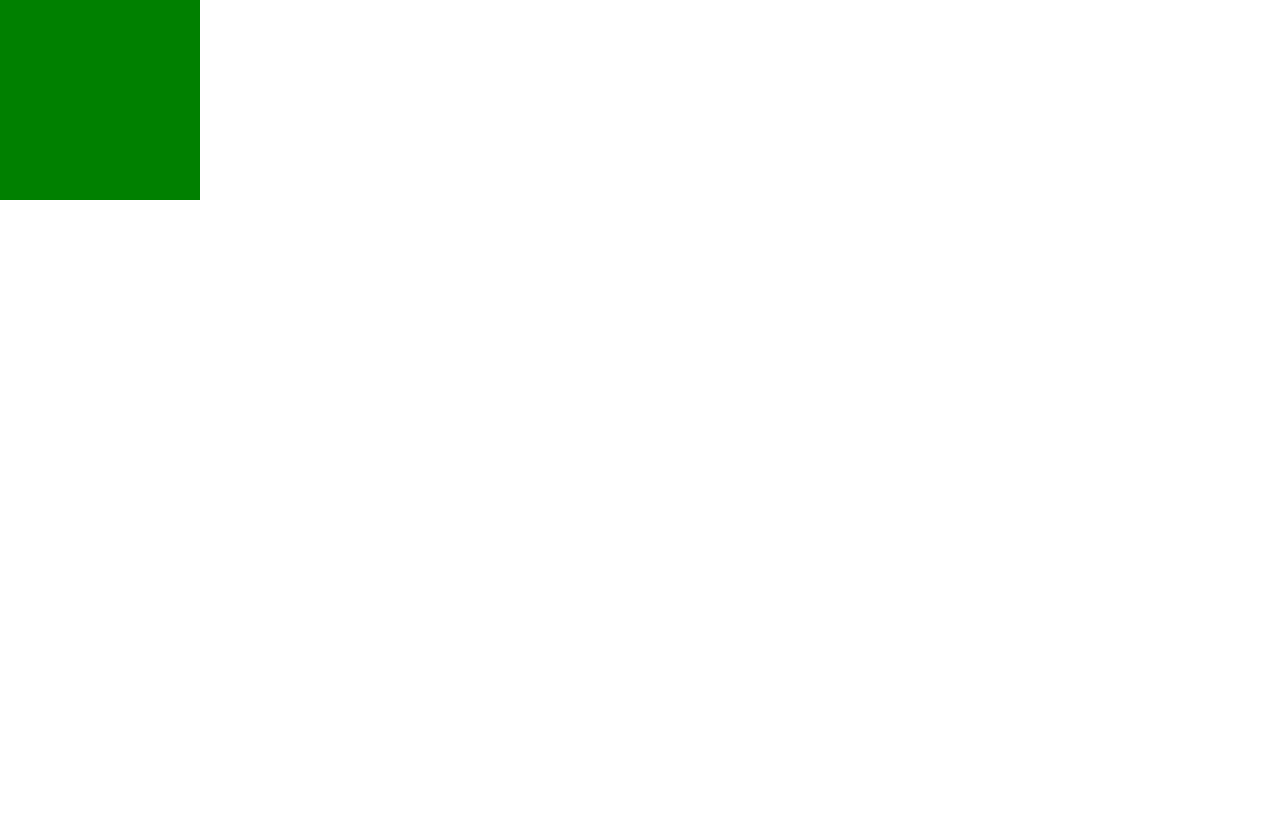
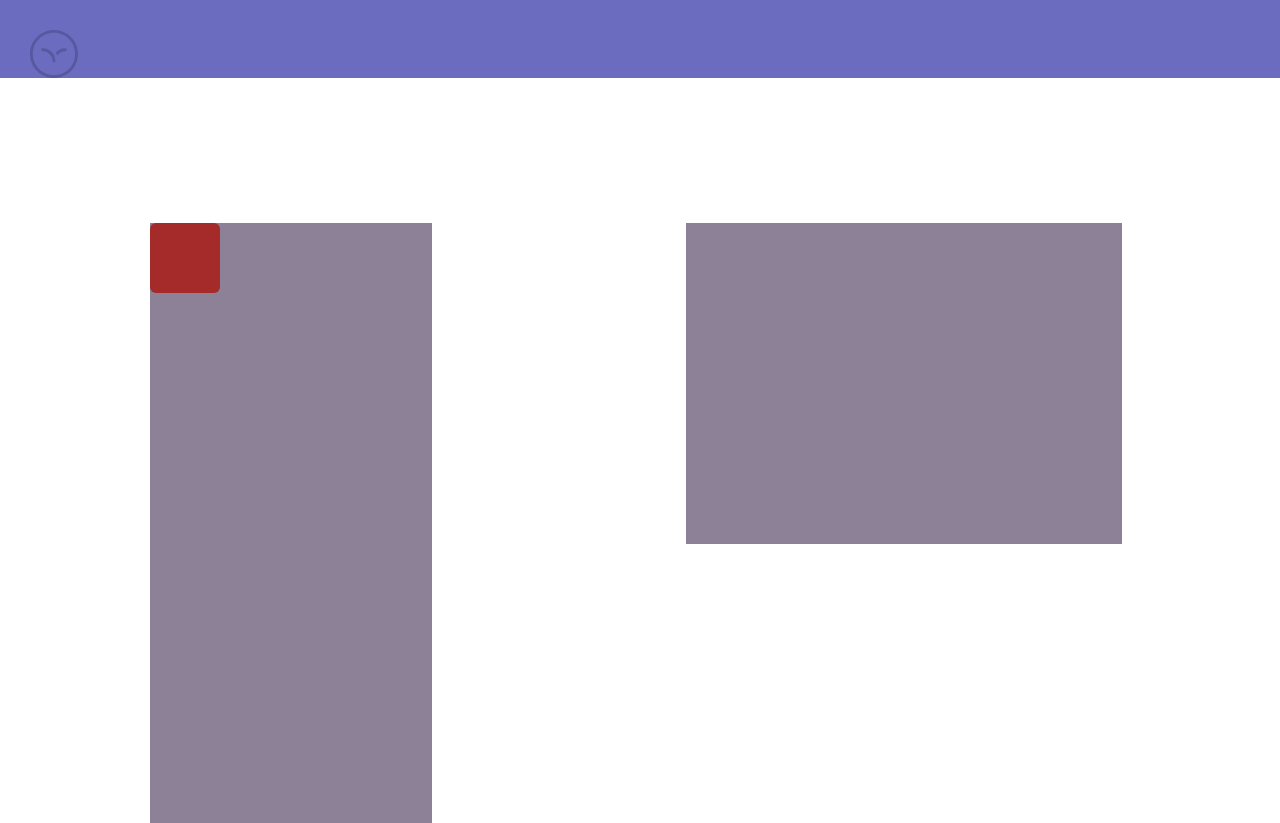
Before and after one commit to Istomin-1/Hotel, a plain HTML site: page uikit.html in a window 1280 px wide. Before the commit the page ends 800 px from the top, so only its background shows below. Drawn offline with Linux system fonts and the light colour scheme.

Commit message:
Added logo in header, wrapper for color, wrapper for type

```diff
--- a/css/style.css
+++ b/css/style.css
@@ -30,11 +30,46 @@ html {
 *, *::before, *::after {
     box-sizing: inherit;
 }
+.logo-pic {
+    margin-left: 30px;
+    margin-top: 30px;
+}
+body {
+    font-family: 'Montserrat';
+    font-style: normal;
+    font-size: 16px;
+    line-height: 1.2;
+    font-weight: 400;
+    color: #1F2041;
+}
+.main {
+    display: flex;
+    flex-wrap: wrap;
+    margin-left: 150px;
+    margin-top: 145px;
+    margin-right: 158px;
+    justify-content: space-between;
+}
+.wrapper-color {
+    max-width: 282px;
+    background-color: rgb(140, 129, 151);
+    width: 282px;
+    height: 600px;
+}
 
+.wrapper-type {
+    max-width: 500px;
+    background-color: rgb(140, 129, 151);
+    width: 436px;
+    height: 321px;
+}
 
-  .item {
-      width: 200px;
-      height: 200px;
-      background-color: green;
-      padding: 20px;
-  }
+.header {
+    background-color: rgb(107, 107, 192);
+}
+.main__color {
+    width: 70px;
+    height: 70px;
+    background-color: brown;
+    border-radius: 6px;
+}
--- a/uikit.html
+++ b/uikit.html
@@ -4,11 +4,28 @@
     <meta charset="UTF-8">
     <meta http-equiv="X-UA-Compatible" content="IE=edge">
     <meta name="viewport" content="width=device-width, initial-scale=1.0">
-    <title>Document</title>
+    <title>UI Kit</title>
     <link rel="stylesheet" href="./css/reset.css">
     <link rel="stylesheet" href="./css/style.css">
 </head>
 <body>
-    <div class="item"></div>
+    <header class="header">
+            <a href="/" class="logo-link">
+            <img src="./img/svg/logo.svg" alt="Hotel" class="logo-pic">
+            </a>
+    </header>
+    <main class="main">
+        <div class="wrapper-color">
+            <div class="main__color">
+                <div class="main__color-view"></div>
+                <div class="main__main-color"></div>
+                <div class="main__color-hex"></div>
+            </div>
+        </div>
+        <div class="wrapper-type">
+            <div class="main__type-label"></div>
+            <div class="main__type-text"></div>
+        </div>
+    </main>
 </body>
 </html>
```
Also changed, not shown: fonts/montserrat-v15-latin_cyrillic-700.ttf (renamed from fonts/montserrat-v15-latin_cyrillic/montserrat-v15-latin_cyrillic-700.ttf), fonts/montserrat-v15-latin_cyrillic-700.woff (renamed from fonts/montserrat-v15-latin_cyrillic/montserrat-v15-latin_cyrillic-700.woff), fonts/montserrat-v15-latin_cyrillic-700.woff2 (renamed from fonts/montserrat-v15-latin_cyrillic/montserrat-v15-latin_cyrillic-700.woff2), fonts/montserrat-v15-latin_cyrillic-regular.ttf (renamed from fonts/montserrat-v15-latin_cyrillic/montserrat-v15-latin_cyrillic-regular.ttf), fonts/montserrat-v15-latin_cyrillic-regular.woff (renamed from fonts/montserrat-v15-latin_cyrillic/montserrat-v15-latin_cyrillic-regular.woff), fonts/montserrat-v15-latin_cyrillic-regular.woff2 (renamed from fonts/montserrat-v15-latin_cyrillic/montserrat-v15-latin_cyrillic-regular.woff2), img/svg/logo.svg (added), 8 other files.
